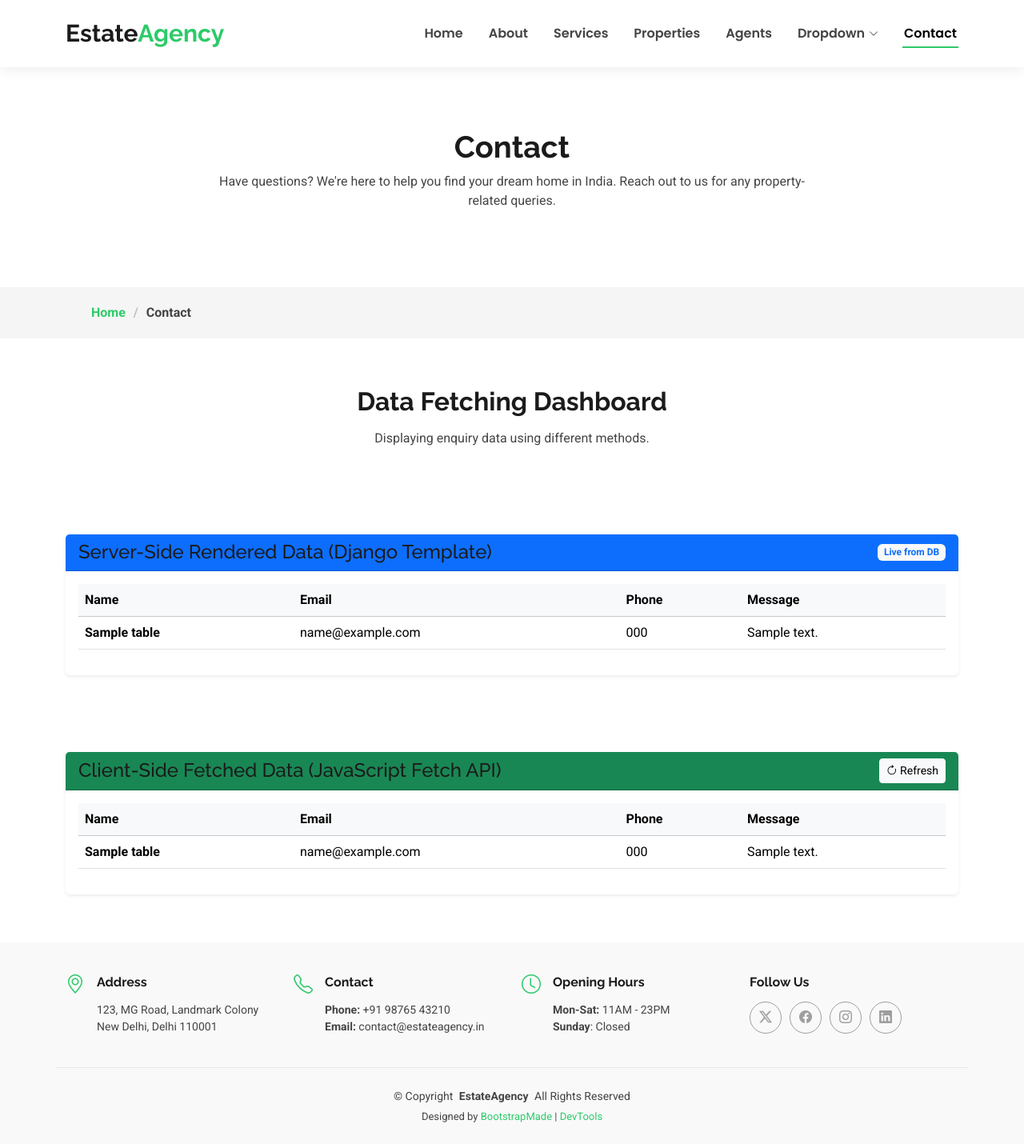
After one commit to gauravphutane11/Django-Project-, a Django app: page /data-fetching/ in a window 1280 px wide. The commit adds this page. Shown: the whole page at 80% size. Run offline with Django 5.2, Linux system fonts and the light colour scheme; tables that the repository leaves empty hold one stand-in row (values such as "Sample post"); some libraries are stand-ins or nearby versions.

Commit message:
Implement data fetching logic and UI in data_fetching.html

```diff
--- /dev/null
+++ b/estate_agency/template/data_fetching.html
@@ -0,0 +1,331 @@
+{% load static %}
+<!DOCTYPE html>
+<html lang="en">
+
+<head>
+  <meta charset="utf-8">
+  <meta content="width=device-width, initial-scale=1.0" name="viewport">
+  <title>Contact - EstateAgency Bootstrap Template</title>
+  <meta name="description" content="">
+  <meta name="keywords" content="">
+
+  <!-- Favicons -->
+  <link href="{% static 'assets/img/favicon.png' %}" rel="icon">
+  <link href="{% static 'assets/img/apple-touch-icon.png' %}" rel="apple-touch-icon">
+
+  <!-- Fonts -->
+  <link href="https://fonts.googleapis.com" rel="preconnect">
+  <link href="https://fonts.gstatic.com" rel="preconnect" crossorigin>
+  <link href="https://fonts.googleapis.com/css2?family=Roboto:ital,wght@0,100;0,300;0,400;0,500;0,700;0,900;1,100;1,300;1,400;1,500;1,700;1,900&family=Poppins:ital,wght@0,100;0,200;0,300;0,400;0,500;0,600;0,700;0,800;0,900;1,100;1,200;1,300;1,400;1,500;1,600;1,700;1,800;1,900&family=Raleway:ital,wght@0,100;0,200;0,300;0,400;0,500;0,600;0,700;0,800;0,900;1,100;1,200;1,300;1,400;1,500;1,600;1,700;1,800;1,900&display=swap" rel="stylesheet">
+
+  <!-- Vendor CSS Files -->
+  <link href="{% static 'assets/vendor/bootstrap/css/bootstrap.min.css' %}" rel="stylesheet">
+  <link href="{% static 'assets/vendor/bootstrap-icons/bootstrap-icons.css' %}" rel="stylesheet">
+  <link href="{% static 'assets/vendor/aos/aos.css' %}" rel="stylesheet">
+  <link href="{% static 'assets/vendor/fontawesome-free/css/all.min.css' %}" rel="stylesheet">
+  <link href="{% static 'assets/vendor/swiper/swiper-bundle.min.css' %}" rel="stylesheet">
+
+  <!-- Main CSS File -->
+  <link href="{% static 'assets/css/main.css' %}" rel="stylesheet">
+
+  <!-- =======================================================
+  * Template Name: EstateAgency
+  * Template URL: https://bootstrapmade.com/real-estate-agency-bootstrap-template/
+  * Updated: Aug 09 2024 with Bootstrap v5.3.3
+  * Author: BootstrapMade.com
+  * License: https://bootstrapmade.com/license/
+  ======================================================== -->
+</head>
+
+<body class="contact-page">
+
+  <header id="header" class="header d-flex align-items-center fixed-top">
+    <div class="container-fluid container-xl position-relative d-flex align-items-center justify-content-between">
+
+      <a href="{% url 'index' %}" class="logo d-flex align-items-center">
+        <!-- Uncomment the line below if you also wish to use an image logo -->
+        <!-- <img src="{% static 'assets/img/logo.png' %}" alt=""> -->
+        <h1 class="sitename">Estate<span>Agency</span></h1>
+      </a>
+
+      <nav id="navmenu" class="navmenu">
+        <ul>
+          <li><a href="{% url 'index' %}">Home</a></li>
+          <li><a href="{% url 'about' %}">About</a></li>
+          <li><a href="{% url 'services' %}">Services</a></li>
+          <li><a href="{% url 'properties' %}">Properties</a></li>
+          <li><a href="{% url 'agents' %}">Agents</a></li>
+          <li class="dropdown"><a href="#"><span>Dropdown</span> <i class="bi bi-chevron-down toggle-dropdown"></i></a>
+            <ul>
+              <li><a href="#">Dropdown 1</a></li>
+              <li class="dropdown"><a href="#"><span>Deep Dropdown</span> <i class="bi bi-chevron-down toggle-dropdown"></i></a>
+                <ul>
+                  <li><a href="#">Deep Dropdown 1</a></li>
+                  <li><a href="#">Deep Dropdown 2</a></li>
+                  <li><a href="#">Deep Dropdown 3</a></li>
+                  <li><a href="#">Deep Dropdown 4</a></li>
+                  <li><a href="#">Deep Dropdown 5</a></li>
+                </ul>
+              </li>
+              <li><a href="#">Dropdown 2</a></li>
+              <li><a href="#">Dropdown 3</a></li>
+              <li><a href="#">Dropdown 4</a></li>
+            </ul>
+          </li>
+          <li><a href="{% url 'contact' %}" class="active">Contact</a></li>
+        </ul>
+        <i class="mobile-nav-toggle d-xl-none bi bi-list"></i>
+      </nav>
+
+    </div>
+  </header>
+
+  <main class="main">
+
+    <!-- Page Title -->
+    <div class="page-title" data-aos="fade">
+      <div class="heading">
+        <div class="container">
+          <div class="row d-flex justify-content-center text-center">
+            <div class="col-lg-8">
+              <h1>Contact</h1>
+              <p>Have questions? We're here to help you find your dream home in India. Reach out to us for any property-related queries.</p>
+            </div>
+          </div>
+        </div>
+      </div>
+      <nav class="breadcrumbs">
+        <div class="container">
+          <ol>
+            <li><a href="{% url 'index' %}">Home</a></li>
+            <li class="current">Contact</li>
+          </ol>
+        </div>
+      </nav>
+    </div><!-- End Page Title -->
+
+    <!-- Data Fetching Section -->
+    <section id="data-fetching" class="section">
+      <div class="container" data-aos="fade-up">
+
+        <div class="section-title text-center mb-5">
+          <h2>Data Fetching Dashboard</h2>
+          <p>Displaying enquiry data using different methods.</p>
+        </div>
+
+        <div class="row gy-5">
+
+          <!-- Server-Side Rendered Data -->
+          <div class="col-lg-12">
+            <div class="card shadow-sm border-0 mb-5">
+              <div class="card-header bg-primary text-white d-flex justify-content-between align-items-center">
+                <h4 class="mb-0">Server-Side Rendered Data (Django Template)</h4>
+                <span class="badge bg-light text-primary">Live from DB</span>
+              </div>
+              <div class="card-body">
+                <div class="table-responsive">
+                  <table class="table table-hover">
+                    <thead class="table-light">
+                      <tr>
+                        <th>Name</th>
+                        <th>Email</th>
+                        <th>Phone</th>
+                        <th>Message</th>
+                      </tr>
+                    </thead>
+                    <tbody>
+                      {% for enquiry in enquiries %}
+                      <tr>
+                        <td><strong>{{ enquiry.name }}</strong></td>
+                        <td>{{ enquiry.email }}</td>
+                        <td>{{ enquiry.phone }}</td>
+                        <td>{{ enquiry.message }}</td>
+                      </tr>
+                      {% empty %}
+                      <tr>
+                        <td colspan="4" class="text-center text-muted">No enquiries found in the database.</td>
+                      </tr>
+                      {% endfor %}
+                    </tbody>
+                  </table>
+                </div>
+              </div>
+            </div>
+          </div>
+
+          <!-- JavaScript Fetched Data -->
+          <div class="col-lg-12">
+            <div class="card shadow-sm border-0">
+              <div class="card-header bg-success text-white d-flex justify-content-between align-items-center">
+                <h4 class="mb-0">Client-Side Fetched Data (JavaScript Fetch API)</h4>
+                <button id="refreshData" class="btn btn-sm btn-light"><i class="bi bi-arrow-clockwise"></i> Refresh</button>
+              </div>
+              <div class="card-body">
+                <div id="loadingSpinner" class="text-center py-4">
+                  <div class="spinner-border text-success" role="status">
+                    <span class="visually-hidden">Loading...</span>
+                  </div>
+                  <p class="mt-2">Fetching data from API...</p>
+                </div>
+                <div class="table-responsive d-none" id="apiTableContainer">
+                  <table class="table table-hover">
+                    <thead class="table-light">
+                      <tr>
+                        <th>Name</th>
+                        <th>Email</th>
+                        <th>Phone</th>
+                        <th>Message</th>
+                      </tr>
+                    </thead>
+                    <tbody id="apiDataBody">
+                      <!-- Data will be injected here -->
+                    </tbody>
+                  </table>
+                </div>
+                <div id="errorMessage" class="alert alert-danger d-none">
+                  Failed to fetch data from the API.
+                </div>
+              </div>
+            </div>
+          </div>
+
+        </div>
+      </div>
+    </section>
+
+    <script>
+      document.addEventListener('DOMContentLoaded', function() {
+        const refreshBtn = document.getElementById('refreshData');
+        const apiDataBody = document.getElementById('apiDataBody');
+        const apiTableContainer = document.getElementById('apiTableContainer');
+        const loadingSpinner = document.getElementById('loadingSpinner');
+        const errorMessage = document.getElementById('errorMessage');
+
+        async function fetchData() {
+          loadingSpinner.classList.remove('d-none');
+          apiTableContainer.classList.add('d-none');
+          errorMessage.classList.add('d-none');
+
+          try {
+            const response = await fetch('{% url "api_enquiries" %}');
+            if (!response.ok) throw new Error('Network response was not ok');
+            const data = await response.json();
+
+            apiDataBody.innerHTML = '';
+
+            if (data.length === 0) {
+              apiDataBody.innerHTML = '<tr><td colspan="4" class="text-center text-muted">No data available via API.</td></tr>';
+            } else {
+              data.forEach(item => {
+                const row = `
+                  <tr>
+                    <td><strong>${item.name}</strong></td>
+                    <td>${item.email}</td>
+                    <td>${item.phone}</td>
+                    <td>${item.message}</td>
+                  </tr>
+                `;
+                apiDataBody.innerHTML += row;
+              });
+            }
+
+            loadingSpinner.classList.add('d-none');
+            apiTableContainer.classList.remove('d-none');
+          } catch (error) {
+            console.error('Error fetching data:', error);
+            loadingSpinner.classList.add('d-none');
+            errorMessage.classList.remove('d-none');
+          }
+        }
+
+        refreshBtn.addEventListener('click', fetchData);
+
+        // Initial fetch
+        fetchData();
+      });
+    </script>
+
+  </main>
+
+  <footer id="footer" class="footer light-background">
+
+    <div class="container">
+      <div class="row gy-3">
+        <div class="col-lg-3 col-md-6 d-flex">
+          <i class="bi bi-geo-alt icon"></i>
+          <div class="address">
+            <h4>Address</h4>
+            <p>123, MG Road, Landmark Colony</p>
+            <p>New Delhi, Delhi 110001</p>
+            <p></p>
+          </div>
+
+        </div>
+
+        <div class="col-lg-3 col-md-6 d-flex">
+          <i class="bi bi-telephone icon"></i>
+          <div>
+            <h4>Contact</h4>
+            <p>
+              <strong>Phone:</strong> <span>+91 98765 43210</span><br>
+              <strong>Email:</strong> <span>contact@estateagency.in</span><br>
+            </p>
+          </div>
+        </div>
+
+        <div class="col-lg-3 col-md-6 d-flex">
+          <i class="bi bi-clock icon"></i>
+          <div>
+            <h4>Opening Hours</h4>
+            <p>
+              <strong>Mon-Sat:</strong> <span>11AM - 23PM</span><br>
+              <strong>Sunday</strong>: <span>Closed</span>
+            </p>
+          </div>
+        </div>
+
+        <div class="col-lg-3 col-md-6">
+          <h4>Follow Us</h4>
+          <div class="social-links d-flex">
+            <a href="#" class="twitter"><i class="bi bi-twitter-x"></i></a>
+            <a href="#" class="facebook"><i class="bi bi-facebook"></i></a>
+            <a href="#" class="instagram"><i class="bi bi-instagram"></i></a>
+            <a href="#" class="linkedin"><i class="bi bi-linkedin"></i></a>
+          </div>
+        </div>
+
+      </div>
+    </div>
+
+    <div class="container copyright text-center mt-4">
+      <p>© <span>Copyright</span> <strong class="px-1 sitename">EstateAgency</strong> <span>All Rights Reserved</span></p>
+      <div class="credits">
+        <!-- All the links in the footer should remain intact. -->
+        <!-- You can delete the links only if you've purchased the pro version. -->
+        <!-- Licensing information: https://bootstrapmade.com/license/ -->
+        <!-- Purchase the pro version with working PHP/AJAX contact form: [buy-url] -->
+        Designed by <a href="https://bootstrapmade.com/">BootstrapMade</a> | <a href="https://bootstrapmade.com/tools/">DevTools</a>
+      </div>
+    </div>
+
+  </footer>
+
+  <!-- Scroll Top -->
+  <a href="#" id="scroll-top" class="scroll-top d-flex align-items-center justify-content-center"><i class="bi bi-arrow-up-short"></i></a>
+
+  <!-- Preloader -->
+  <div id="preloader"></div>
+
+  <!-- Vendor JS Files -->
+  <script src="{% static 'assets/vendor/bootstrap/js/bootstrap.bundle.min.js' %}"></script>
+  <script src="{% static 'assets/vendor/php-email-form/validate.js' %}"></script>
+  <script src="{% static 'assets/vendor/aos/aos.js' %}"></script>
+  <script src="{% static 'assets/vendor/swiper/swiper-bundle.min.js' %}"></script>
+  <script src="{% static 'assets/vendor/purecounter/purecounter_vanilla.js' %}"></script>
+
+  <!-- Main JS File -->
+  <script src="{% static 'assets/js/main.js' %}"></script>
+
+</body>
+
+</html>
--- a/estate_agency/template/index.html
+++ b/estate_agency/template/index.html
@@ -55,6 +55,7 @@
           <li><a href="{% url 'services' %}">Services</a></li>
           <li><a href="{% url 'properties' %}">Properties</a></li>
           <li><a href="{% url 'agents' %}">Agents</a></li>
+          <li><a href="{% url 'data_fetching' %}">Data fetcing </a></li>
           <li class="dropdown"><a href="#"><span>Dropdown</span> <i class="bi bi-chevron-down toggle-dropdown"></i></a>
             <ul>
               <li><a href="#">Dropdown 1</a></li>
--- a/estate_agency/website/urls.py
+++ b/estate_agency/website/urls.py
@@ -10,4 +10,6 @@ urlpatterns = [
     path('contact/', views.contact, name='contact'),
     path('property-single/', views.property_single, name='property_single'),
     path('service-details/', views.service_details, name='service_details'),
+    path('data-fetching/', views.data_fetching, name='data_fetching'),
+    path('api/enquiries/', views.api_enquiries, name='api_enquiries'),
 ]
--- a/estate_agency/website/views.py
+++ b/estate_agency/website/views.py
@@ -40,3 +40,13 @@ def property_single(request):
 
 def service_details(request):
     return render(request, 'service-details.html')
+
+from django.http import JsonResponse
+
+def data_fetching(request):
+    enquiries = enquiry_table.objects.all().order_by('-id')
+    return render(request, 'data_fetching.html', {'enquiries': enquiries})
+
+def api_enquiries(request):
+    enquiries = enquiry_table.objects.all().order_by('-id').values('name', 'email', 'phone', 'message')
+    return JsonResponse(list(enquiries), safe=False)
```
